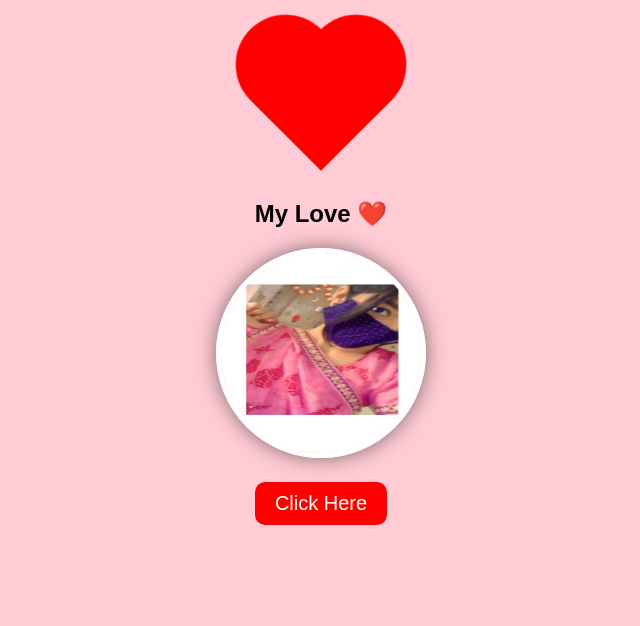
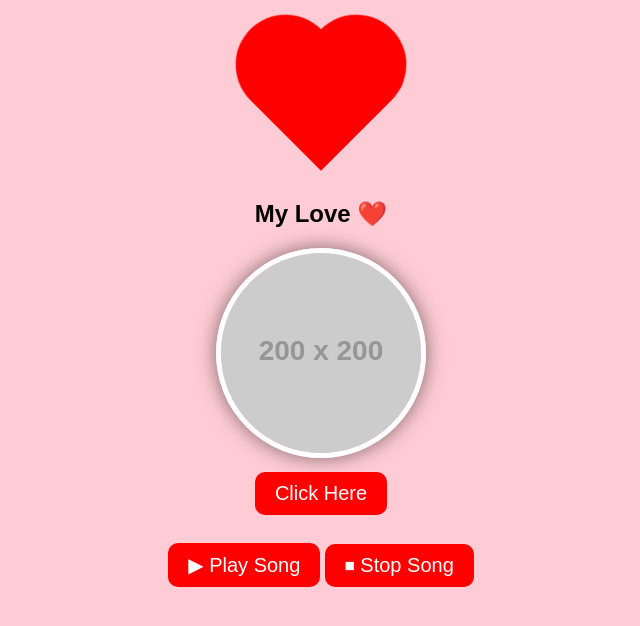
Before and after one commit to QUEENVIPBYPASS/love-webpage, a plain HTML site: page index.html in a window 1280 px wide. Shown: the whole page, without its empty margins (319-959 px from the left). Drawn offline with Linux system fonts and the light colour scheme; placeholder pictures from the web are drawn by us.

Commit message:
Add files via upload

```diff
--- a/index.html
+++ b/index.html
@@ -47,7 +47,7 @@
             border: none;
             font-size: 20px;
             cursor: pointer;
-            margin-top: 20px;
+            margin-top: 10px;
             border-radius: 10px;
         }
         button:hover {
@@ -59,14 +59,25 @@
 
     <div class="heart"></div>
     <h2>My Love ❤️</h2>
-    <img src="gf-photo.jpg" alt="My Love">
+    <img src="https://via.placeholder.com/200" alt="My Love">
     <br>
     <button onclick="window.location.href='love.html'">Click Here</button>
 
-    <!-- 🎵 Background Music -->
-    <audio autoplay loop>
+    <br><br>
+    <!-- Play & Stop Buttons -->
+    <button onclick="playSong()">▶ Play Song</button>
+    <button onclick="stopSong()">⏹ Stop Song</button>
+
+    <!-- Audio Player -->
+    <audio id="loveSong">
         <source src="Tum-Hi-Ho.mp3" type="audio/mp3">
     </audio>
 
+    <script>
+        var song = document.getElementById("loveSong");
+        function playSong() { song.play(); }
+        function stopSong() { song.pause(); song.currentTime = 0; }
+    </script>
+
 </body>
 </html>
```
Also changed, not shown: IMG-20211110-WA0014.jpg (added).
